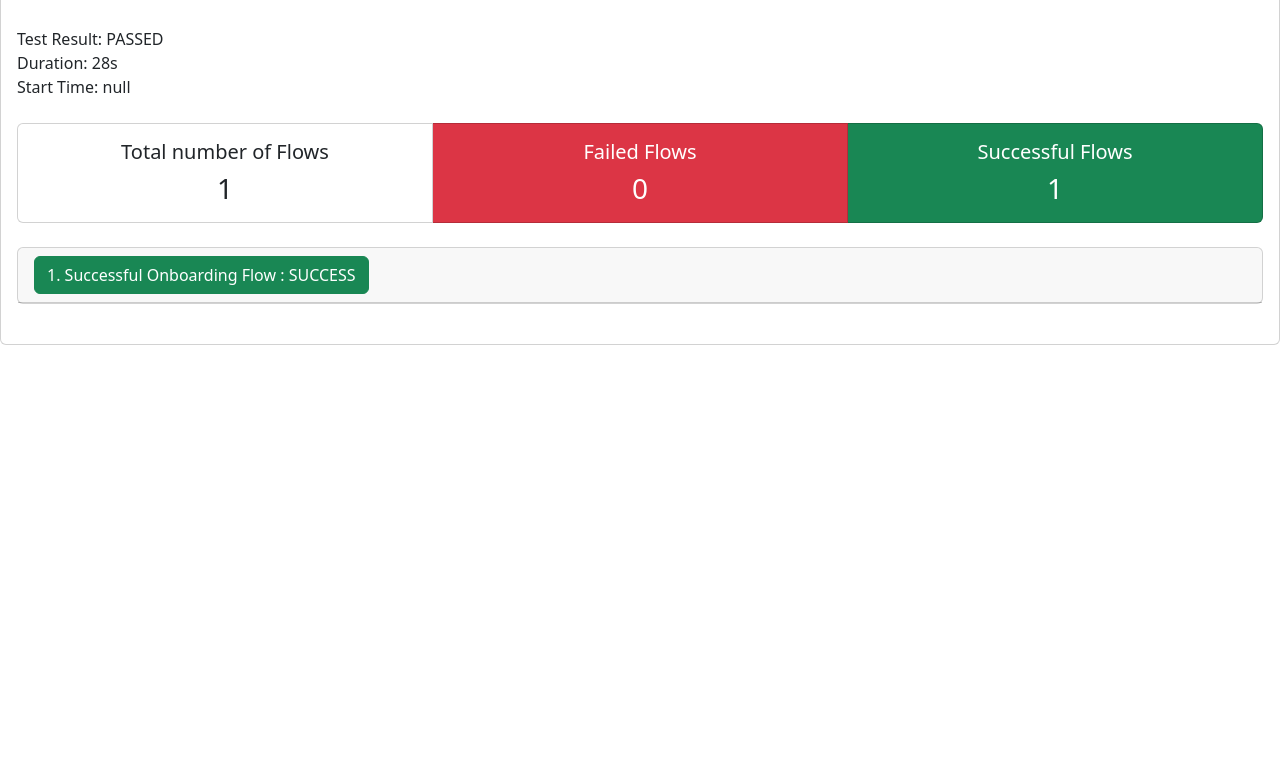
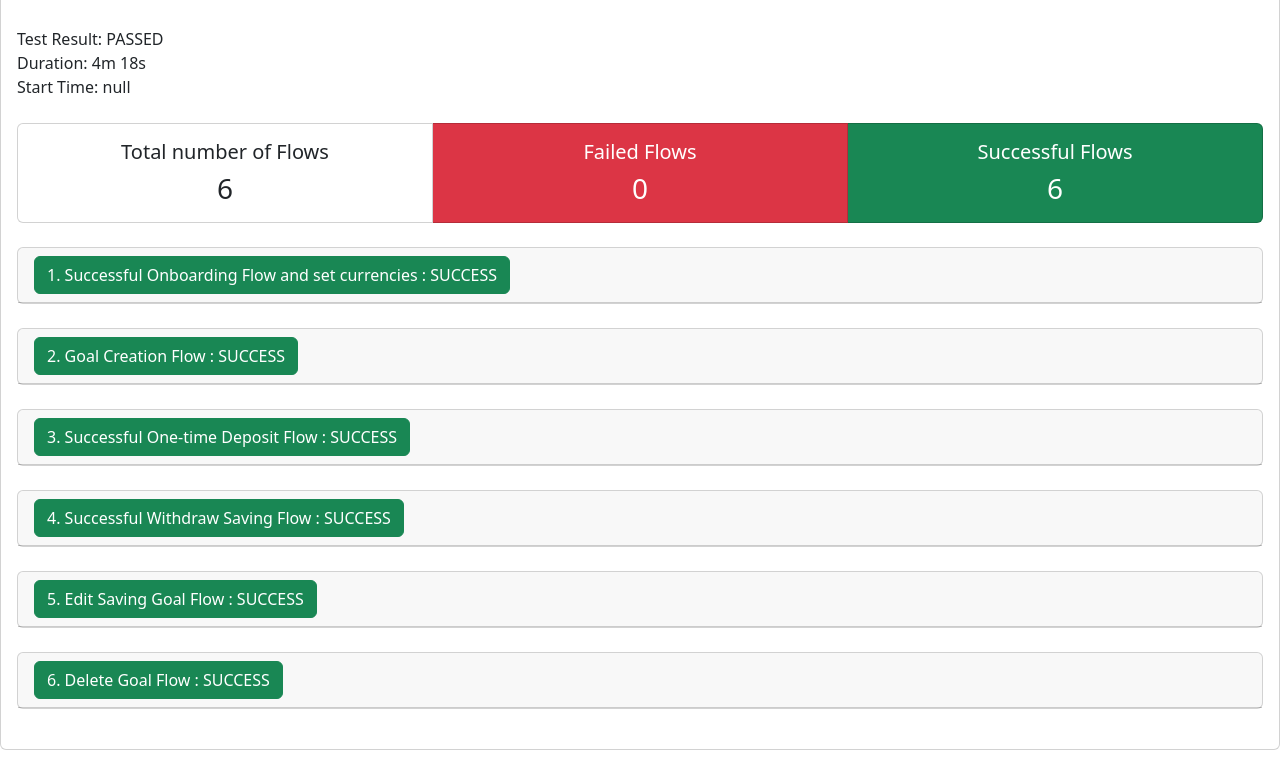
Before and after one commit to curlycrow/duit-app, a plain HTML site: page report.html in a window 1280 px wide. Shown: the part 118-892 px from the top of the page. Before the commit the page ends 800 px from the top, so only its background shows below. Drawn offline with nearby package versions, Linux system fonts and the light colour scheme.

Commit message:
update file structure

```diff
--- a/report.html
+++ b/report.html
@@ -7,12 +7,12 @@
     <div class="card mb-4">
       <div class="card-body">
         <h1 class="mt-5 text-center">Flow Execution Summary</h1>
-<br>Test Result: PASSED<br>Duration: 28s<br>Start Time: null<br><br>
+<br>Test Result: PASSED<br>Duration: 4m 18s<br>Start Time: null<br><br>
         <div class="card-group mb-4">
           <div class="card">
             <div class="card-body">
               <h5 class="card-title text-center">Total number of Flows</h5>
-              <h3 class="card-text text-center">1</h3>
+              <h3 class="card-text text-center">6</h3>
             </div>
           </div>
           <div class="card text-white bg-danger">
@@ -24,17 +24,67 @@
           <div class="card text-white bg-success">
             <div class="card-body">
               <h5 class="card-title text-center">Successful Flows</h5>
-              <h3 class="card-text text-center">1</h3>
+              <h3 class="card-text text-center">6</h3>
             </div>
           </div>
         </div>
         <div class="card mb-4">
           <div class="card-header">
-            <h5 class="mb-0"><button class="btn btn-success" type="button" data-bs-toggle="collapse" data-bs-target="#1. Successful Onboarding Flow" aria-expanded="false" aria-controls="1. Successful Onboarding Flow">1. Successful Onboarding Flow : SUCCESS</button></h5>
+            <h5 class="mb-0"><button class="btn btn-success" type="button" data-bs-toggle="collapse" data-bs-target="#1. Successful Onboarding Flow and set currencies" aria-expanded="false" aria-controls="1. Successful Onboarding Flow and set currencies">1. Successful Onboarding Flow and set currencies : SUCCESS</button></h5>
           </div>
-          <div class="collapse" id="1. Successful Onboarding Flow">
+          <div class="collapse" id="1. Successful Onboarding Flow and set currencies">
             <div class="card-body">
-              <p class="card-text">Status: SUCCESS<br>Duration: 28s<br>Start Time: null<br>File Name: Flow</p>
+              <p class="card-text">Status: SUCCESS<br>Duration: 46s<br>Start Time: null<br>File Name: 1.get-started</p>
+            </div>
+          </div>
+        </div>
+        <div class="card mb-4">
+          <div class="card-header">
+            <h5 class="mb-0"><button class="btn btn-success" type="button" data-bs-toggle="collapse" data-bs-target="#2. Goal Creation Flow" aria-expanded="false" aria-controls="2. Goal Creation Flow">2. Goal Creation Flow : SUCCESS</button></h5>
+          </div>
+          <div class="collapse" id="2. Goal Creation Flow">
+            <div class="card-body">
+              <p class="card-text">Status: SUCCESS<br>Duration: 1m 9s<br>Start Time: null<br>File Name: 2.goal-created</p>
+            </div>
+          </div>
+        </div>
+        <div class="card mb-4">
+          <div class="card-header">
+            <h5 class="mb-0"><button class="btn btn-success" type="button" data-bs-toggle="collapse" data-bs-target="#3. Successful One-time Deposit Flow" aria-expanded="false" aria-controls="3. Successful One-time Deposit Flow">3. Successful One-time Deposit Flow : SUCCESS</button></h5>
+          </div>
+          <div class="collapse" id="3. Successful One-time Deposit Flow">
+            <div class="card-body">
+              <p class="card-text">Status: SUCCESS<br>Duration: 40s<br>Start Time: null<br>File Name: 3.onetime-deposit</p>
+            </div>
+          </div>
+        </div>
+        <div class="card mb-4">
+          <div class="card-header">
+            <h5 class="mb-0"><button class="btn btn-success" type="button" data-bs-toggle="collapse" data-bs-target="#4. Successful Withdraw Saving Flow" aria-expanded="false" aria-controls="4. Successful Withdraw Saving Flow">4. Successful Withdraw Saving Flow : SUCCESS</button></h5>
+          </div>
+          <div class="collapse" id="4. Successful Withdraw Saving Flow">
+            <div class="card-body">
+              <p class="card-text">Status: SUCCESS<br>Duration: 38s<br>Start Time: null<br>File Name: 4.withdraw-saving</p>
+            </div>
+          </div>
+        </div>
+        <div class="card mb-4">
+          <div class="card-header">
+            <h5 class="mb-0"><button class="btn btn-success" type="button" data-bs-toggle="collapse" data-bs-target="#5. Edit Saving Goal Flow" aria-expanded="false" aria-controls="5. Edit Saving Goal Flow">5. Edit Saving Goal Flow : SUCCESS</button></h5>
+          </div>
+          <div class="collapse" id="5. Edit Saving Goal Flow">
+            <div class="card-body">
+              <p class="card-text">Status: SUCCESS<br>Duration: 54s<br>Start Time: null<br>File Name: 5.edit-saving-goal</p>
+            </div>
+          </div>
+        </div>
+        <div class="card mb-4">
+          <div class="card-header">
+            <h5 class="mb-0"><button class="btn btn-success" type="button" data-bs-toggle="collapse" data-bs-target="#6. Delete Goal Flow" aria-expanded="false" aria-controls="6. Delete Goal Flow">6. Delete Goal Flow : SUCCESS</button></h5>
+          </div>
+          <div class="collapse" id="6. Delete Goal Flow">
+            <div class="card-body">
+              <p class="card-text">Status: SUCCESS<br>Duration: 11s<br>Start Time: null<br>File Name: 6.delete-goal</p>
             </div>
           </div>
         </div>
```
Also changed, not shown: 6 other files.
